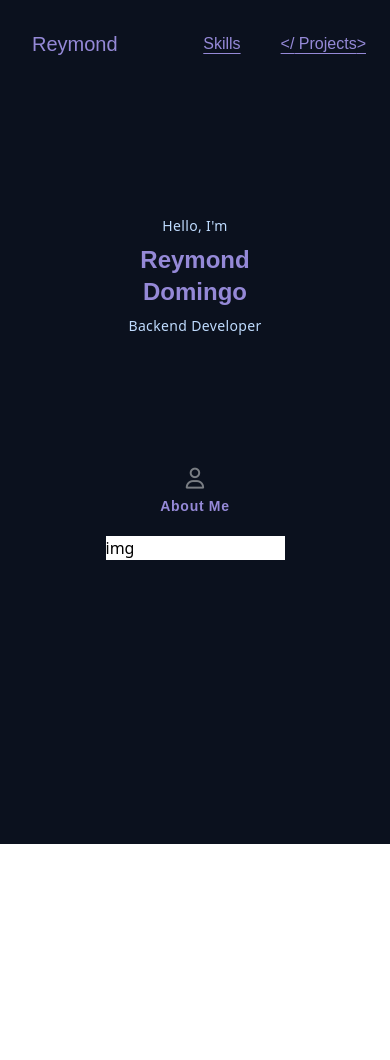
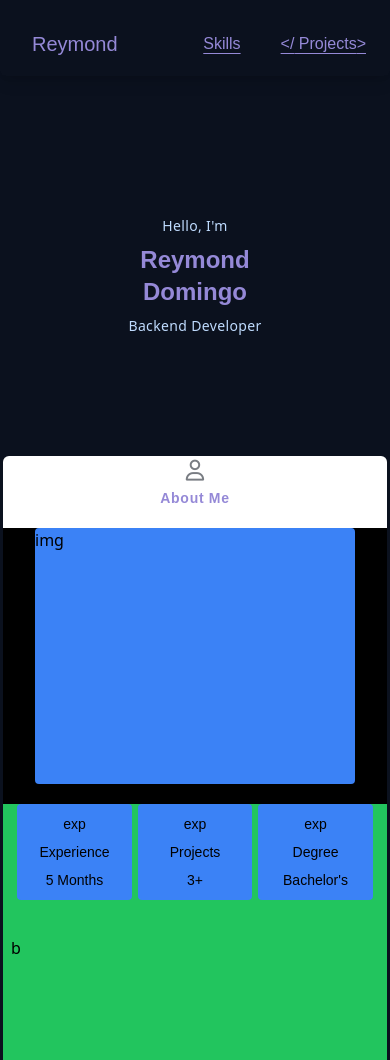
Before and after one commit to reydm-7166/portfolio-react, a React app: page / in a window 390 px wide. Before the commit the page ends 844 px from the top, so only its background shows below. Built offline with nearby package versions, Linux system fonts and the light colour scheme.

Commit message:
addedd about me responsive page

```diff
--- /dev/null
+++ b/src/Components/Cards/SkillCards.js
@@ -0,0 +1,12 @@
+function SkillCards(props)
+{
+    return (
+        <div id="card" className="bg-blue-500 w-[31%] h-24 rounded flex flex-col justify-center items-center md:w-[32%] md:h-32">
+            <p className="my-1 text-sm md:text-base">{ props.icon }</p>
+            <p className="my-1 text-sm md:text-base">{ props.title }</p>
+            <p className="my-1 text-sm md:text-base">{ props.details }</p>
+        </div>
+    )
+}
+
+export default SkillCards;
--- a/src/Components/Sections/About.css
+++ b/src/Components/Sections/About.css
@@ -1,4 +1,6 @@
-#DetailsContainer {
-    height: 400px;
-    border: 1px dotted yellow;
+
+
+#Image {
+    height: 500px;
+    width: 500px;
 }
--- a/src/Components/Sections/About.js
+++ b/src/Components/Sections/About.js
@@ -1,22 +1,28 @@
+import SkillCards from "../Cards/SkillCards";
+
 function About()
 {
     return (
-        <div className="w-6/12 m-auto rounded-md mt-5 p-2 h-80 lg:mt-10">
+        <section id="ParentContainer" className="w-96 m-auto rounded-md mt-5 h-fit bg-white sm:w-10/12 md:mt-10 md:w-[700px] lg:w-[985px]">
             <div id="LabelContainer" className="text-center py-1">
-                <p className="text-[#797D83] mx-auto text-sm lg:text-xl"><i class="fa-regular fa-user fa-xl"></i></p>
-                <p className="text-[#9589D7] font-bold text-sm my-2 oswald-font tracking-wider lg:text-xl">About Me</p>
+                <p className="text-[#797D83] mx-auto text-sm md:text-xl"><i class="fa-regular fa-user fa-xl"></i></p>
+                <p className="text-[#9589D7] font-bold text-sm my-2 oswald-font tracking-wider md:text-xl">About Me</p>
             </div>
 
-            <div id="DetailsContainer" className="bg-white mt-2 flex">
-                <div id="image" className="">
+            <div id="DetailsContainer" className="bg-black mt-2 flex flex-wrap">
+                <div id="Image" className="bg-blue-500 w-80 m-auto h-64 rounded sm:w-80 md:w-2/6">
                     img
                 </div>
-                <div id="detailsSection">
-                    <div id="cardContainer"></div>
-                    <div id="Objectives"></div>
+                <div id="detailsSection" className="bg-green-500 w-full h-64 mt-5 md:w-4/6 md:mt-0">
+                    <div id="cardContainer" className="h-1/2 px-2 flex flex-wrap justify-evenly">
+                        <SkillCards icon="exp" title="Experience" details="5 Months"></SkillCards>
+                        <SkillCards icon="exp" title="Projects" details="3+"></SkillCards>
+                        <SkillCards icon="exp" title="Degree" details="Bachelor's"></SkillCards>
+                    </div>
+                    <div id="Objectives" className="h-1/2 px-2 py-1">b</div>
                 </div>
             </div>
-        </div>
+        </section>
     )
 }
 
--- a/src/Components/Template/NavigationBar.js
+++ b/src/Components/Template/NavigationBar.js
@@ -5,7 +5,7 @@ import DarkMode from '../Buttons/DarkLightMode';
 
 function NavigationBar() {
     return (
-        <div className="h-16 flex items-center max-w-screen-lg m-auto rounded-md">
+        <div className="h-16 flex items-center max-w-screen-lg m-auto rounded-md shadow-lg">
             <Name class="flex-1 px-8 text-xl w-64 oswald-font text-[#9589D7]"></Name>
             <Skills class="flex-none text-l oswald-font underline underline-offset-4 mx-4 cursor-pointer text-[#9589D7]"></Skills>
             <Project class="flex-none text-l oswald-font underline underline-offset-4 mx-4 rounded-md text-center p-2 cursor-pointer text-[#9589D7]"></Project>
--- a/src/index.css
+++ b/src/index.css
@@ -12,3 +12,8 @@ body {
 .oswald-font {
     font-family: 'Oswald', sans-serif;
 }
+
+#detailsSection p {
+    font-family: 'Oswald', sans-serif;
+    font-weight: 400;
+}
```
Also changed, not shown: src/Components/Cards/SkillCards.css (added).
